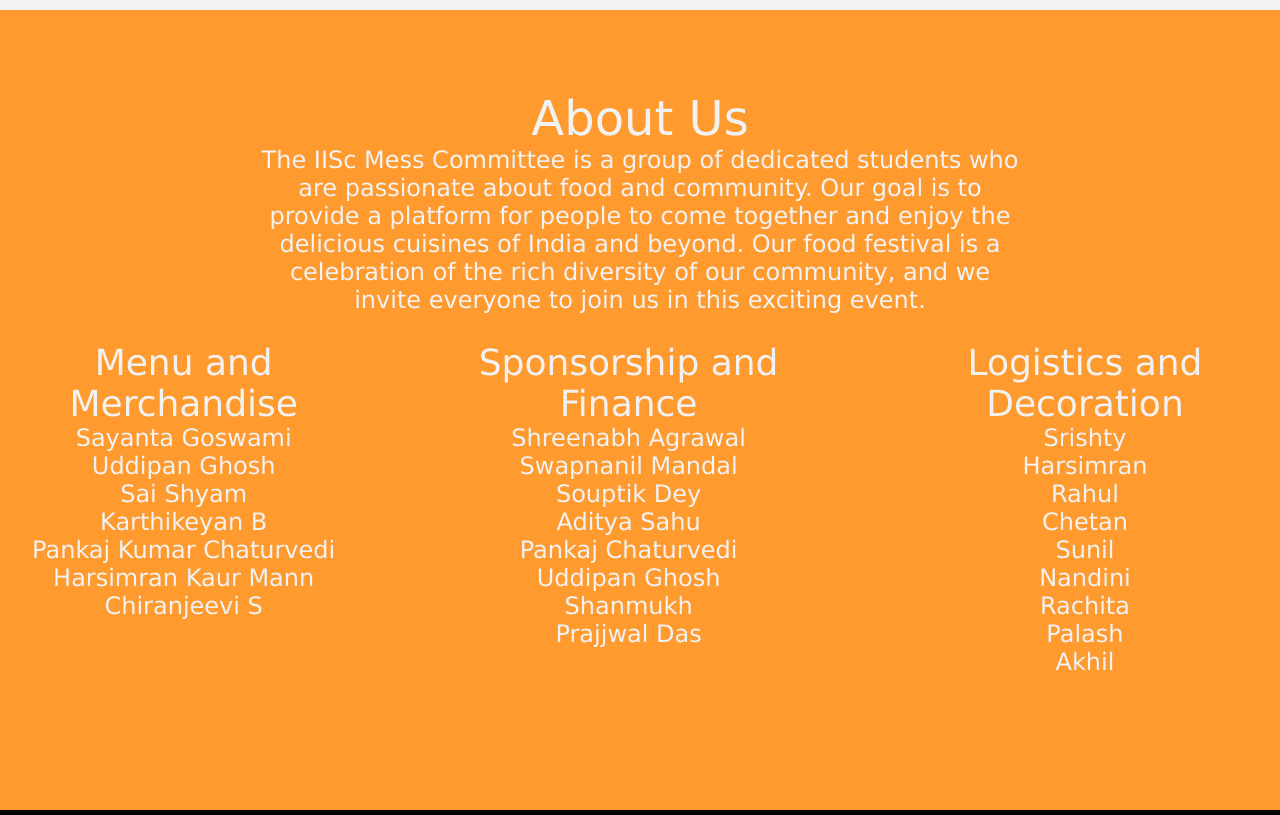
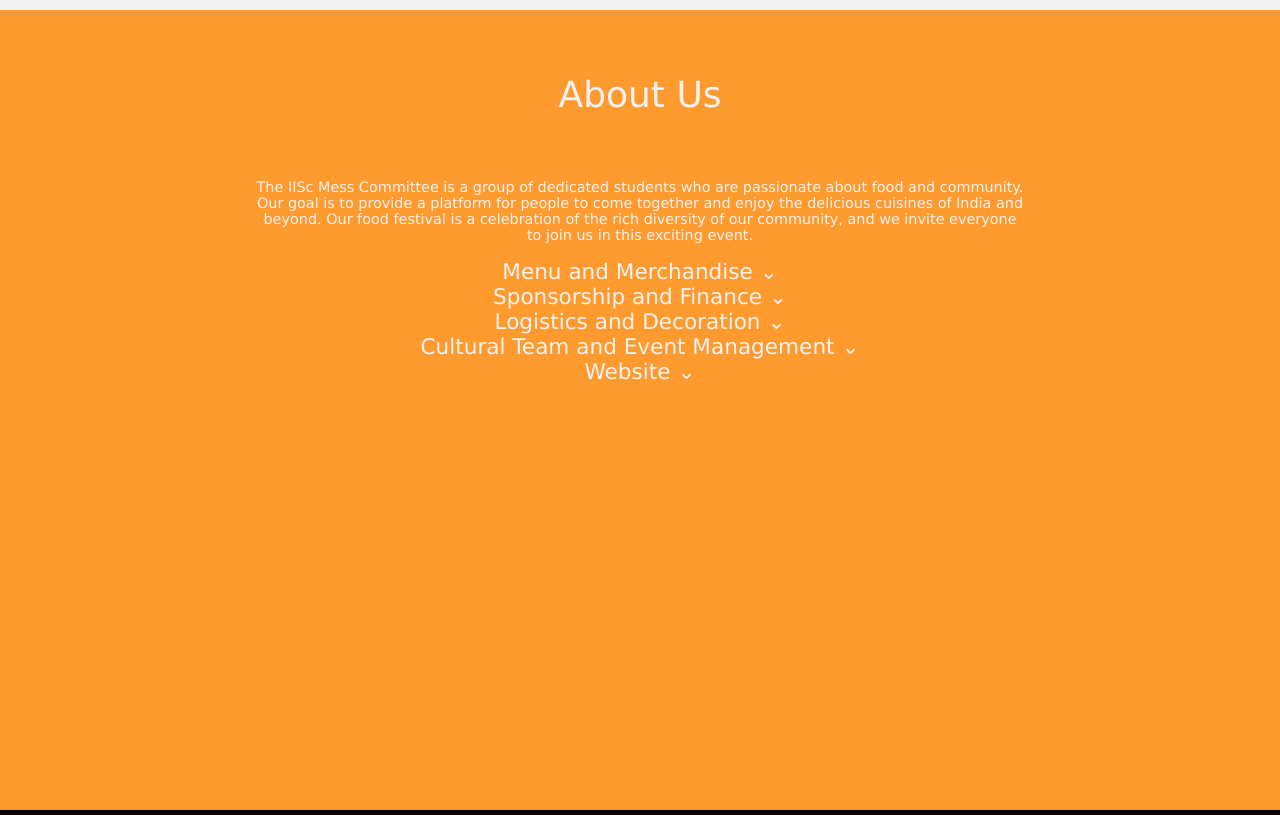
Before and after one commit to ZeroDawn0D/iff23, a plain HTML site: page index.html in a window 1280 px wide. Shown: the part 3190-4005 px from the top of the page. Drawn offline with Linux system fonts and the light colour scheme.

Commit message:
more team

```diff
--- a/css/index.css
+++ b/css/index.css
@@ -216,38 +216,50 @@ a>img{
 
 #team{
 	color: #f2f2f2;
-	height: 100vh;
+	min-height: 100vh;
 	background-color: var(--logo-orange);
-	font-size: 1.5em;
+	font-size: 0.9em;
 	text-align: center;
+
 }
 
 #team>.flex-container{
 	display: flex;
 	justify-content: center;
-	gap: 64px;
+	flex-wrap: wrap;
+	flex-flow: column;
+	flex: 50%;
 }
 
 .team-title{
 	padding-top: 10vh;
-	font-size: 2em;
+	font-size: 2.5em;
+	padding-top: 5vw;
 }
 .team-desc{
+	padding-top: 5vw;
 	position: relative;
 	width: 60vw;
 	left: 50%;
 	transform: translateX(-50%);
 }
+
+#team .flex-box{
+}
+
 .menu{
 }
+
 .drop-down-button{
 	font-size: 1.5em;
+	cursor: pointer;
 }
-#drop-down{
+#team .drop-down{
 	max-height: 0px;
 	overflow: hidden;
+	transition: max-height 500ms;
+
 }
-
 
 footer{
 	text-align: center;
@@ -267,7 +279,7 @@ footer a{
 
 
 
-@media only screen and (max-width: 600px){
+@media only screen and (max-width: 800px){
 	header{
 		min-height: 8vh;
 	}
@@ -393,7 +405,7 @@ footer a{
 	display: flex;
 	justify-content: center;
 	flex-flow: column;
-	gap: 64px;
+	gap: 30px;
 }
 
 .team-title{
@@ -411,10 +423,6 @@ footer a{
 .drop-down-button{
 	font-size: 1.5em;
 }
-#drop-down{
-	max-height: 0px;
-	overflow: hidden;
-}
 
 
 
--- a/index.html
+++ b/index.html
@@ -195,9 +195,9 @@
           </div>
           <br>
           <div class = "flex-container">
-            <div class = "menu">
+            <div class = "menu flex-item">
               <div class = "drop-down-button">
-                Menu and Merchandise
+                Menu and Merchandise &#8964
               </div>
 
               <div class = "drop-down">
@@ -213,9 +213,9 @@
 
 
 
-            <div class = "finance">
+            <div class = "finance flex-item">
               <div class = "drop-down-button">
-                Sponsorship and Finance
+                Sponsorship and Finance &#8964
               </div>
 
               <div class = "drop-down">
@@ -230,11 +230,10 @@
               </div>
             </div>
 
-            <div class = "decor">
+            <div class = "decor flex-item">
               <div class = "drop-down-button">
-                Logistics and Decoration
+                Logistics and Decoration &#8964
               </div>
-
               <div class = "drop-down">
                 Srishty<br>
                 Harsimran<br>
@@ -248,7 +247,24 @@
               </div>
             </div>
 
+            <div class = "cultural flex-item">
+              <div class = "drop-down-button">
+                Cultural Team and Event Management &#8964
+              </div>
+              <div class = "drop-down">
+                Camellia<br>
+                Durgesh
+              </div>
+            </div>
 
+            <div class = "website flex-item">
+              <div class = "drop-down-button">
+                Website &#8964
+              </div>
+              <div class = "drop-down">
+                Umang Majumder
+              </div>
+            </div>
 
           </div>
         </div>
@@ -267,9 +283,6 @@
       <br>
       <a href="https://www.flaticon.com/free-icons/instagram" title="instagram icons">Instagram icons created by Freepik - Flaticon</a>
       </div>
-      <div>
-        Website by Umang Majumder
-      </div>
     </footer>
 
 	<script src="js/index.js"></script>
--- a/js/index.js
+++ b/js/index.js
@@ -15,3 +15,31 @@ dropdownButton = document.getElementsByClassName("mobile")[0];
 dropdown = document.getElementsByClassName("drop-down")[0];
 dropdown.style.maxHeight = "0px"
 dropdownButton.onclick = changeMenu
+
+
+
+changeTeamDropdown = function(){
+	parent = this.parentElement;
+	dropdownText = parent.getElementsByClassName("drop-down")[0];
+
+	if(dropdownText.style.maxHeight == "200px"){
+		dropdownText.style.maxHeight = "0px"
+	}else{
+		dropdownText.style.maxHeight = "200px"
+	}
+
+}
+
+
+team = document.getElementById("team")
+
+teamDropdowns = team.getElementsByClassName("drop-down")
+for(i = 0; i < teamDropdowns.length; i++){
+	teamDropdowns[i].style.maxHeight = "0px"
+}
+
+teamDropdownButtons = team.getElementsByClassName("drop-down-button")
+
+for(i = 0; i < teamDropdownButtons.length; i++){
+	teamDropdownButtons[i].onclick = changeTeamDropdown
+}
```
